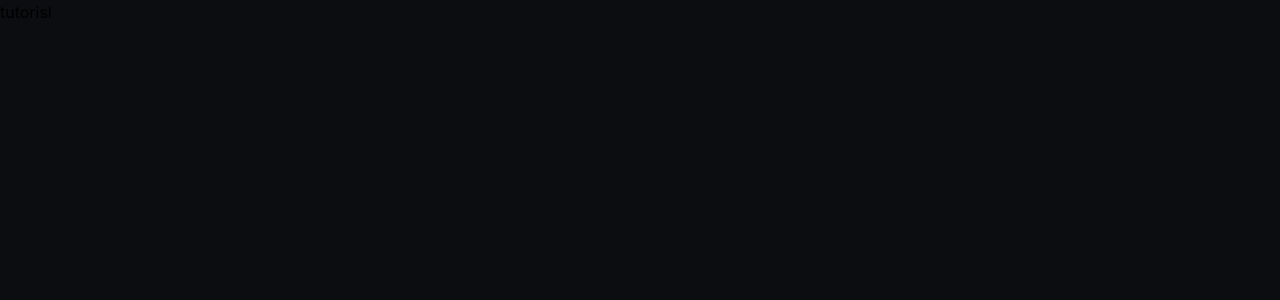
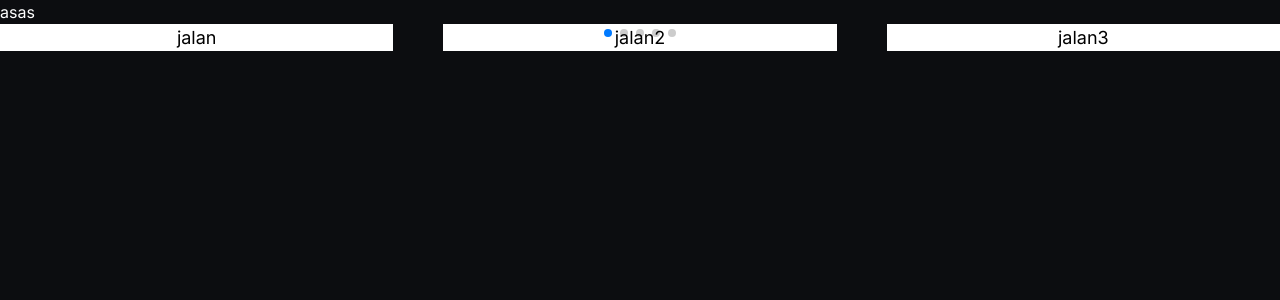
Before and after one commit to claralius/frontend-assessment, a Next.js app in the folder juicebox-frontend-assessment/: page /tutorials in a window 1280 px wide. Shown: the top 300 px of the page. Built offline with nearby package versions, Linux system fonts and the light colour scheme.

Commit message:
feat: akhirnya swiper jalan

```diff
--- a/juicebox-frontend-assessment/package.json
+++ b/juicebox-frontend-assessment/package.json
@@ -19,6 +19,7 @@
     "postcss": "8.4.47",
     "react": "18.3.1",
     "react-dom": "18.3.1",
+    "swiper": "^11.1.14",
     "tailwindcss": "3.4.14",
     "typescript": "5.6.3"
   },
--- /dev/null
+++ b/juicebox-frontend-assessment/src/app/components/tutorial/SwiperComponent.scss
@@ -0,0 +1,26 @@
+@use "../../../styles/modules/typography.scss";
+@use "../../../styles/modules/colors.scss";
+@use "../../../styles/modules/sizes.scss" as sizes;
+
+.swiper {
+    width: 100%;
+    height: 100%;
+  }
+
+  .swiper-slide {
+    text-align: center;
+    font-size: 18px;
+    background: #fff;
+
+    /* Center slide text vertically */
+    display: flex;
+    justify-content: center;
+    align-items: center;
+  }
+
+  .swiper-slide img {
+    display: block;
+    width: 100%;
+    height: 100%;
+    object-fit: cover;
+  }
--- /dev/null
+++ b/juicebox-frontend-assessment/src/app/components/tutorial/SwiperComponent.tsx
@@ -0,0 +1,40 @@
+"use client";
+import { Swiper, SwiperSlide } from 'swiper/react';
+import "swiper/css";
+import "swiper/css/pagination";
+import "swiper/css/navigation";
+//modules
+import { Pagination, Navigation } from "swiper/modules";
+import "./SwiperComponent.scss";
+
+const SwiperComponent = () => {
+  return (
+    <Swiper
+      spaceBetween={50}
+      slidesPerView={3}
+      pagination={{ clickable: true }}
+      scrollbar= {{ draggable:true }}
+      className='swiper-container'
+      loop = {true}
+      modules= {[Pagination, Navigation]}
+    >
+        <SwiperSlide>
+            <h1>jalan</h1>
+        </SwiperSlide>
+        <SwiperSlide>
+            <h1>jalan2</h1>
+        </SwiperSlide>
+        <SwiperSlide>
+            <h1>jalan3</h1>
+        </SwiperSlide>
+        <SwiperSlide>
+            <h1>jalan4</h1>
+        </SwiperSlide>
+        <SwiperSlide>
+            <h1>jalan5</h1>
+        </SwiperSlide>
+    </Swiper>
+  );
+};
+
+export default SwiperComponent;
--- a/juicebox-frontend-assessment/src/app/tutorials/page.tsx
+++ b/juicebox-frontend-assessment/src/app/tutorials/page.tsx
@@ -1,16 +1,13 @@
-import React from 'react';
-import Swiper from 'swiper';
-import { Navigation, Pagination } from 'swiper/modules';
-import 'swiper/css';
-import 'swiper/css/navigation';
-import 'swiper/css/pagination';
+import React from "react";
+import SwiperComponent from "../components/tutorial/SwiperComponent";
 
 const TutorialPage = () => {
   return (
-    <div>
-      <h1>tutorisl</h1>
-    </div>
-  )
-}
+    <>
+      <h1 style={{ color:'white' }}>asas</h1>
+      <SwiperComponent/>
+    </>
+  );
+};
 
-export default TutorialPage
+export default TutorialPage;
--- a/juicebox-frontend-assessment/src/app/tutorials/tutorial.scss
+++ b/juicebox-frontend-assessment/src/app/tutorials/tutorial.scss
@@ -0,0 +1,22 @@
+.swiper {
+  width: 100%;
+  height: 100%;
+}
+
+.swiper-slide {
+  text-align: center;
+  font-size: 18px;
+  background: #fff;
+
+  /* Center slide text vertically */
+  display: flex;
+  justify-content: center;
+  align-items: center;
+}
+
+.swiper-slide img {
+  display: block;
+  width: 100%;
+  height: 100%;
+  object-fit: cover;
+}
--- a/juicebox-frontend-assessment/tsconfig.json
+++ b/juicebox-frontend-assessment/tsconfig.json
@@ -2,6 +2,7 @@
   "compilerOptions": {
     "target": "es5",
     "lib": ["dom", "dom.iterable", "esnext"],
+    "types": ["swiper"],
     "allowJs": true,
     "skipLibCheck": true,
     "strict": true,
```
Also changed, not shown: 1 other file (tests, documents, lock files or other folders).
